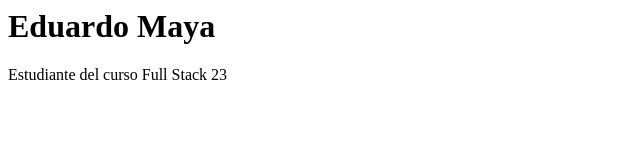
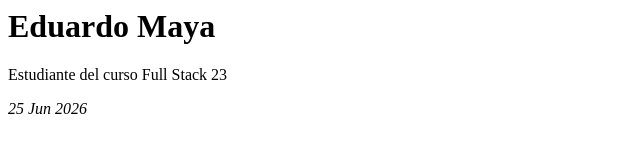
Before and after one commit to edopore/CursoFULLSTACKUdeCATALUNYA, a plain HTML site: page index.html in a window 1280 px wide. Shown: the whole page, without its empty margins (0-640 px from the left). Drawn offline with Linux system fonts and the light colour scheme.

Commit message:
feat: add new file js

```diff
--- a/index.html
+++ b/index.html
@@ -1,2 +1,3 @@
 <h1>Eduardo Maya</h1>
 <p>Estudiante del curso Full Stack 23</p>
+<i>25 Jun 2026</i>
--- /dev/null
+++ b/index.js
@@ -0,0 +1 @@
+console.log("Hola mundo, archivo script");
```
